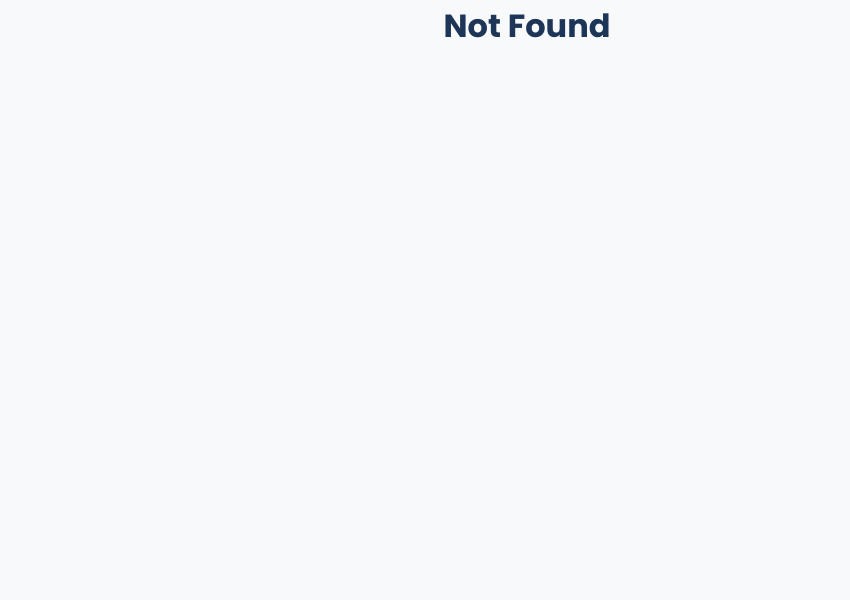
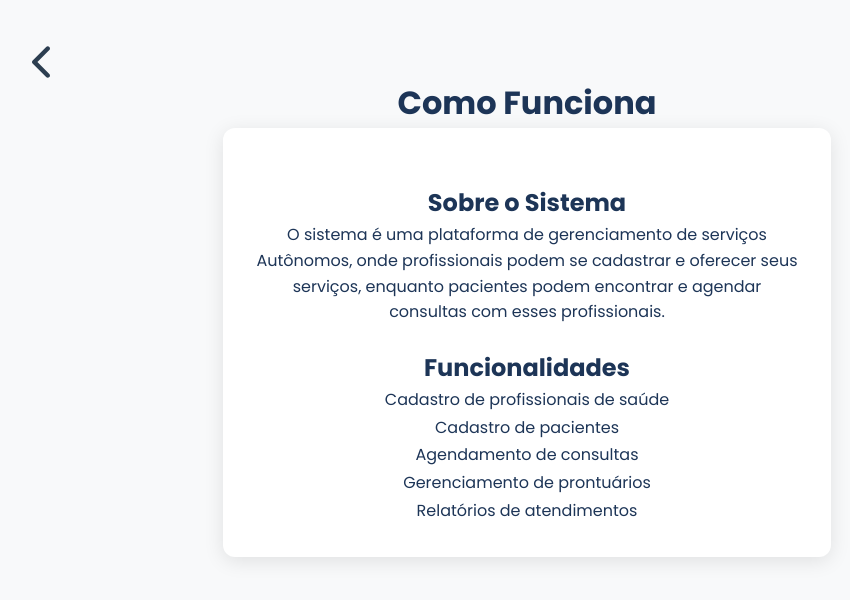
Before and after one commit to Yachmann/ETEC_TCC_REPOSITORIO_2025, a React (Vite) app: page /about in a window 1280 px wide. Shown: the top 600 px of the page, without its empty margins (113-963 px from the left). Built offline with nearby package versions, Linux system fonts and the light colour scheme.

Commit message:
alteracoes CSS

```diff
--- a/src/App.jsx
+++ b/src/App.jsx
@@ -13,6 +13,7 @@ import CadastroClientePage from './pages/CadastroClientePage';
 import LoginClientePage from './pages/LoginClientePage';
 import UsuarioPage from './pages/UsuarioPage';
 import SuccessPage from './pages/SuccessPage';
+import AboutPage from './pages/AboutPage';
 
 function App() {
 
@@ -32,6 +33,7 @@ function App() {
       <Route path='/logincliente' element={<LoginClientePage/>}></Route>
       <Route path='/usuario/:id' element={<UsuarioPage/>}></Route>
       <Route path='/success' element={<SuccessPage/>}></Route>
+      <Route path='/about' element={<AboutPage/>}></Route>
     </Routes>
    </Router>
   )
--- a/src/components/PainelProfissional/PainelProfissional.css
+++ b/src/components/PainelProfissional/PainelProfissional.css
@@ -160,6 +160,7 @@
   font-size: 3em;
 }
 .botao-logout{
+  margin-left: 70%;
   font-size: 1.3em;
   margin-top: 1em;
   background-color: #e63946;
@@ -167,12 +168,41 @@
 .avaliacoes-container{
   display: flex;
   justify-content: center;
-  gap: 10em;
+  gap: 4em;
+  flex-wrap: wrap;
+  margin-top: 1em;
+  margin-bottom: 1em;
+  padding: 2em;
+
+}
+.avaliacao-item{
+  border: #9dbfd4 solid 2px;
+  padding: 20px;
+  border-radius: 15px;
+  background-color:#9dbfd4 ;
+
+}
+.pedido_servico_container{
+  display: flex;
+  justify-content: center;
+  gap: 6em;
   flex-wrap: wrap;
   margin-top: 2em;
   margin-bottom: 2em;
   padding: 2em;
-  background-color: #f1faee;
+  width: 50%;
+  margin: auto;
+}
+.pedido_servico{
+  background-color:#457b9d;
+  padding: 2em;
+  border-radius: 15px;
+  list-style: none;;
+  color: white;
+}
+.jacriado{
+  margin-top: 2em;
+  background-color: #e63946 ;
 }
 /* Responsive Design */
 @media (max-width: 768px) {
--- a/src/components/PainelProfissional/index.jsx
+++ b/src/components/PainelProfissional/index.jsx
@@ -238,7 +238,7 @@ const PainelProfissional = ({ profissional }) => {
           {avaliacoes.map(avaliacao => (
             <div key={avaliacao.id} className="avaliacao-item">
 
-              <p><strong>Avaliação:</strong> {avaliacao.nota}</p>
+              <p><strong>Nota:</strong> {avaliacao.nota}</p>
               <p><strong>Comentário:</strong> {avaliacao.comentario}</p>
             </div>
           ))}
@@ -255,13 +255,14 @@ const PainelProfissional = ({ profissional }) => {
           </div>
           <div className="service-pedidos-section">
             <h2>Pedidos de Serviço</h2>
-            <ul>
+            <ul className='pedido_servico_container'>
               {pedidosServicos.map(pedido => {
                 // Verifica se existe um serviço associado a este pedido
                 const jaCriado = servicos.some(servico => servico.usuario_id === pedido.user_id && servico.detalhes === pedido.detalhes);
 
                 return (
-                  <li key={pedido.id}>
+
+                  <li className='pedido_servico' key={pedido.id}>
                     <p>User ID: {pedido.user_id}</p>
                     <p>Detalhes: {pedido.detalhes}</p>
                     <p>Endereço: {pedido.endereco}</p>
@@ -281,6 +282,7 @@ const PainelProfissional = ({ profissional }) => {
                       </button>
                     )}
                   </li>
+
                 );
               })}
             </ul>
--- /dev/null
+++ b/src/pages/AboutPage.css
@@ -0,0 +1,18 @@
+.main{
+
+        background: white;
+        border-radius: 12px;
+        padding: 2rem;
+        margin-bottom: 2rem;
+        box-shadow: 0 4px 20px rgba(0, 0, 0, 0.1);
+        max-width: 50%;
+        margin: auto;
+
+  }
+  .main h2{
+      margin-top: 1em;
+  }
+  .main li {
+      list-style: none;
+      margin-bottom: 2px;
+  }
--- /dev/null
+++ b/src/pages/AboutPage.jsx
@@ -0,0 +1,23 @@
+import Backbutton from '../components/Backbutton'
+import './AboutPage.css'
+const AboutPage = ()=>{
+    return(
+        <div>
+            <Backbutton rota={'/'}/>
+            <h1>Como Funciona</h1>
+            <div className="main">
+                <h2>Sobre o Sistema</h2>
+                <p>O sistema é uma plataforma de gerenciamento de serviços Autônomos, onde profissionais podem se cadastrar e oferecer seus serviços, enquanto pacientes podem encontrar e agendar consultas com esses profissionais.</p>
+                <h2>Funcionalidades</h2>
+                <ul>
+                    <li>Cadastro de profissionais de saúde</li>
+                    <li>Cadastro de pacientes</li>
+                    <li>Agendamento de consultas</li>
+                    <li>Gerenciamento de prontuários</li>
+                    <li>Relatórios de atendimentos</li>
+                </ul>
+            </div>
+        </div>
+    )
+}
+export default AboutPage
--- a/src/pages/Home.jsx
+++ b/src/pages/Home.jsx
@@ -22,7 +22,7 @@ const navigate = useNavigate()
             <h1>Contrat<span>Aí</span></h1>
           </div>
           <div className="nav-links">
-            <a href="#how-it-works">Como Funciona</a>
+            <a href="about">Como Funciona</a>
 
             <Link to="/loginprofissional" className="btn-secondary">Logar como Profissional</Link>
             <Link to="/buscar" className="btn-primary">Achar Profissional</Link>
```
